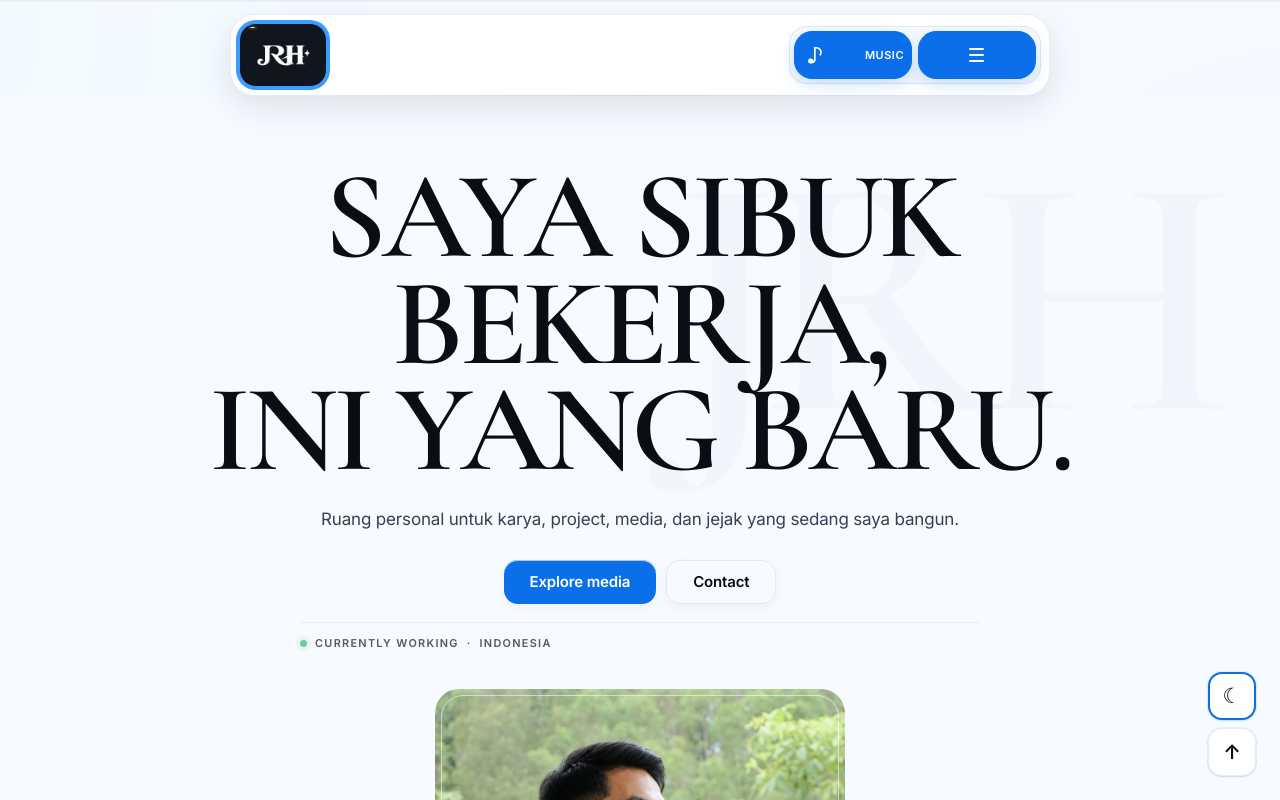
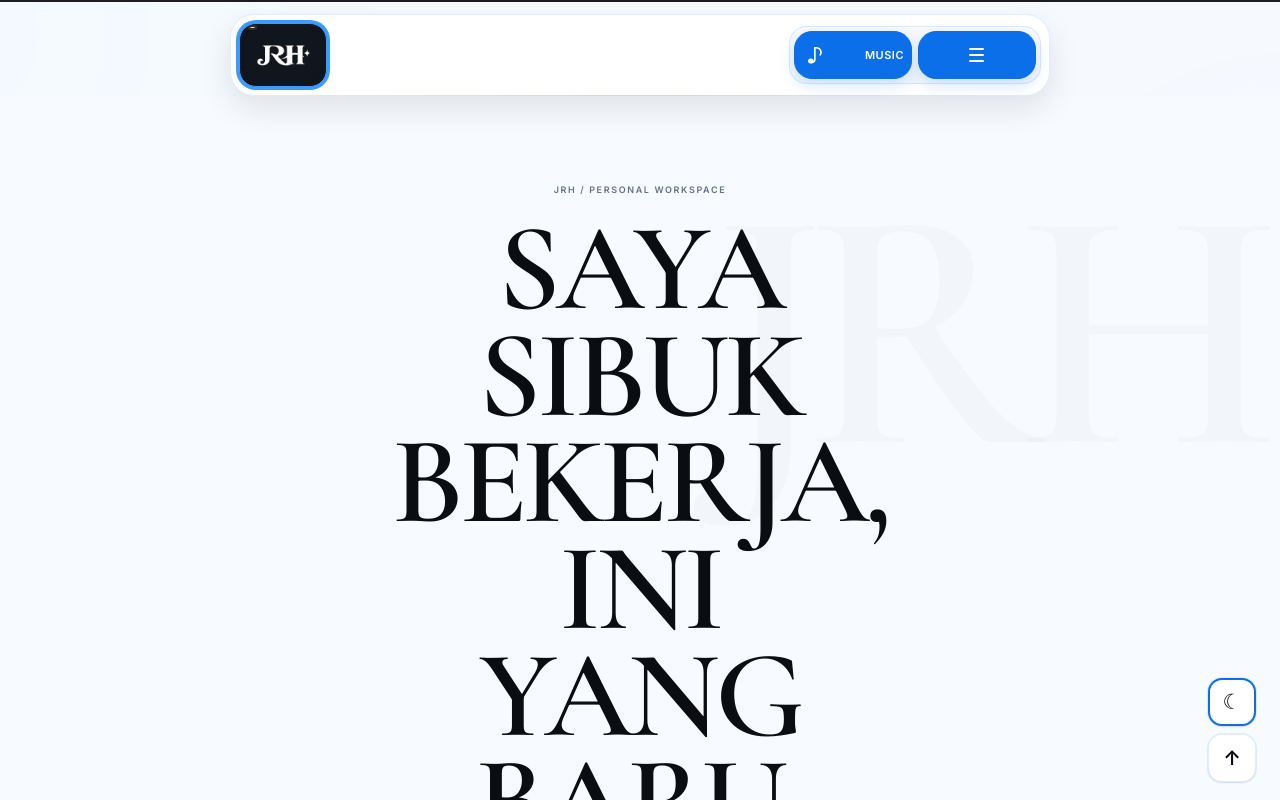
Before and after one commit to LionerHakim/JRHs, a React (Vite) app: page / in a window 1280 px wide. Shown: the top 800 px of the page. Built offline with nearby package versions, Linux system fonts and the light colour scheme.

Commit message:
feat(ui): sync JRH experience marker to level 20

```diff
--- a/src/main.tsx
+++ b/src/main.tsx
@@ -860,7 +860,7 @@ ${name.trim()}`)
         </div>
       </header>
 
-      <main data-ui-level="10">
+      <main data-ui-level="20">
         <section id="identity" className="hero" data-experience="anchor" aria-labelledby="identity-title">
           <div className="hero-copy">
             <h1 id="identity-title">{siteConfig.identity.headline}</h1>
```
